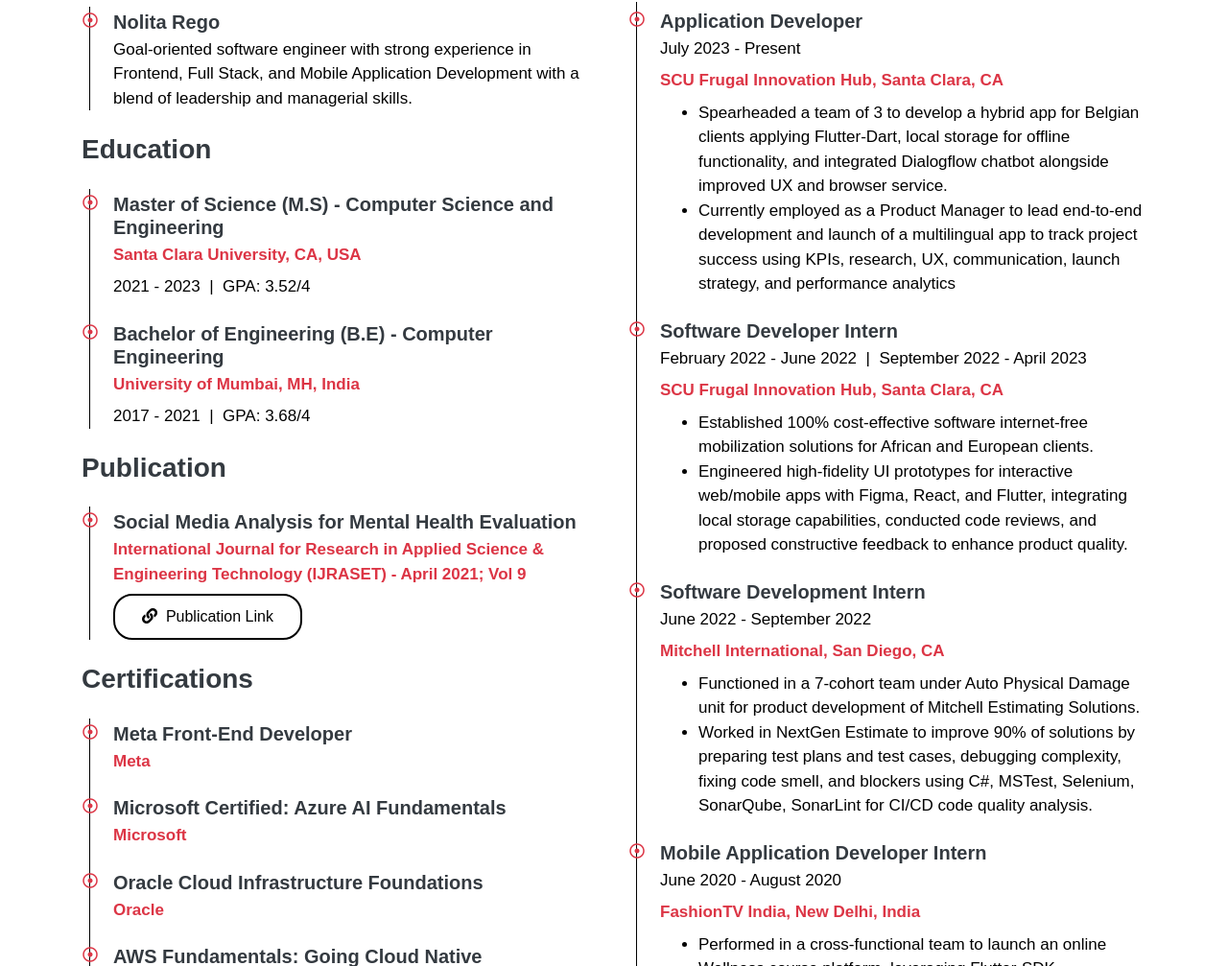
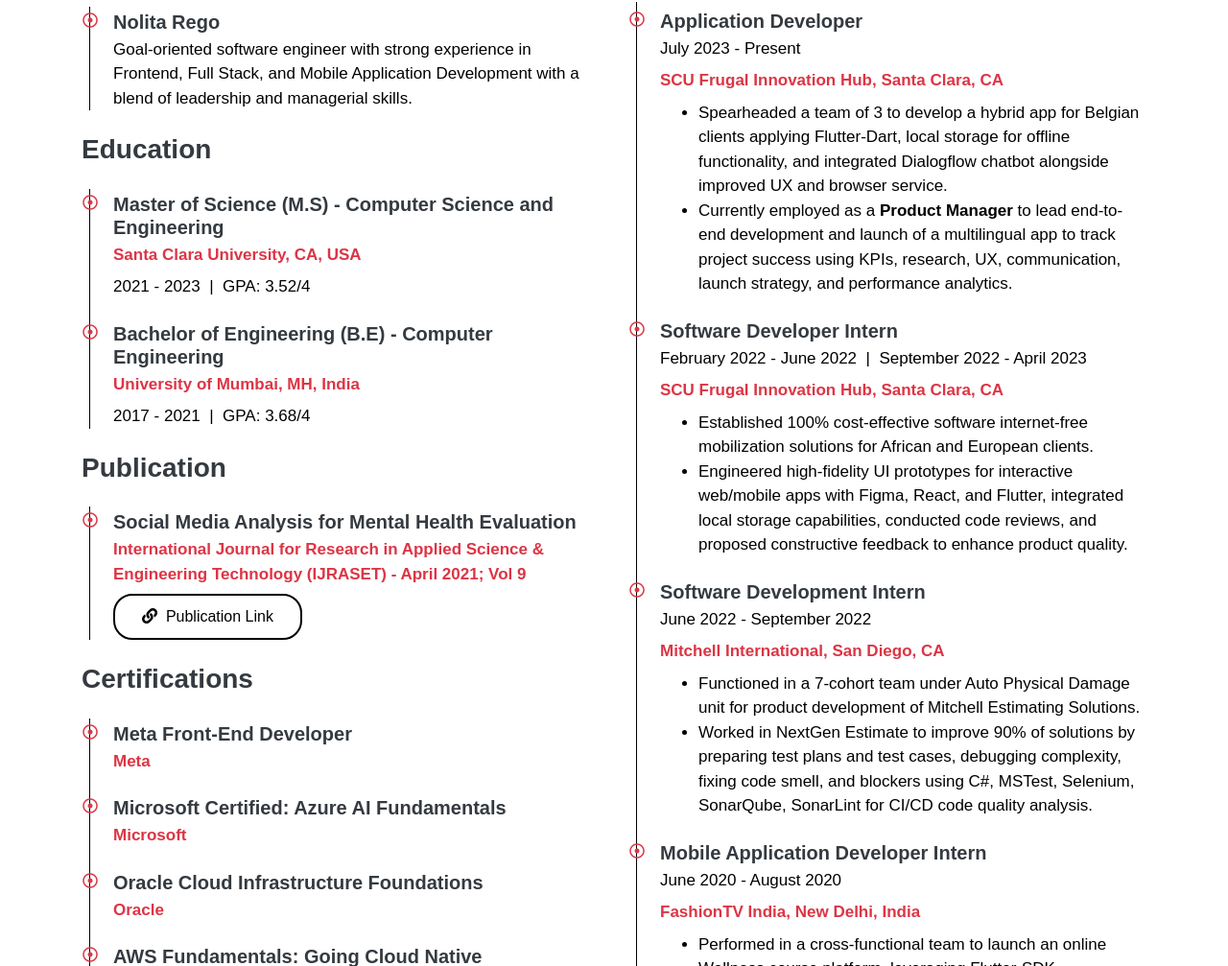
Before and after one commit to nolita26/nolita26.github.io, a plain HTML site: page index.html in a window 1280 px wide. Shown: the part 1952-2959 px from the top of the page at 96% size. Drawn offline with nearby package versions, Linux system fonts and the light colour scheme.

Commit message:
Update index.html

```diff
--- a/index.html
+++ b/index.html
@@ -220,7 +220,7 @@
                             <p class="mb-2"><strong><a href="https://www.scu.edu/engineering/labs--research/labs/frugal-innovation-hub/" target="_blank">SCU Frugal Innovation Hub, Santa Clara, CA</a></strong></p>
                             <p><ul>
                                     <li>Spearheaded a team of 3 to develop a hybrid app for Belgian clients applying Flutter-Dart, local storage for offline functionality, and integrated Dialogflow chatbot alongside improved UX and browser service.</li>
-                                    <li>Currently employed as a Product Manager to lead end-to-end development and launch of a multilingual app to track project success using KPIs, research, UX, communication, launch strategy, and performance analytics</li>
+                                    <li>Currently employed as a <b>Product Manager</b> to lead end-to-end development and launch of a multilingual app to track project success using KPIs, research, UX, communication, launch strategy, and performance analytics.</li>
                             </ul></p>
                         </div>
                         <div class="position-relative mb-4">
@@ -229,7 +229,7 @@
                             <p class="mb-2"><strong><a href="https://www.scu.edu/engineering/labs--research/labs/frugal-innovation-hub/" target="_blank">SCU Frugal Innovation Hub, Santa Clara, CA</a></strong></p>
                             <p><ul>
                                     <li>Established 100% cost-effective software internet-free mobilization solutions for African and European clients.</li>
-                                    <li>Engineered high-fidelity UI prototypes for interactive web/mobile apps with Figma, React, and Flutter, integrating local storage capabilities, conducted code reviews, and proposed constructive feedback to enhance product quality.</li>
+                                    <li>Engineered high-fidelity UI prototypes for interactive web/mobile apps with Figma, React, and Flutter, integrated local storage capabilities, conducted code reviews, and proposed constructive feedback to enhance product quality.</li>
                             </ul></p>
                         </div>
                         <div class="position-relative mb-4">
```
